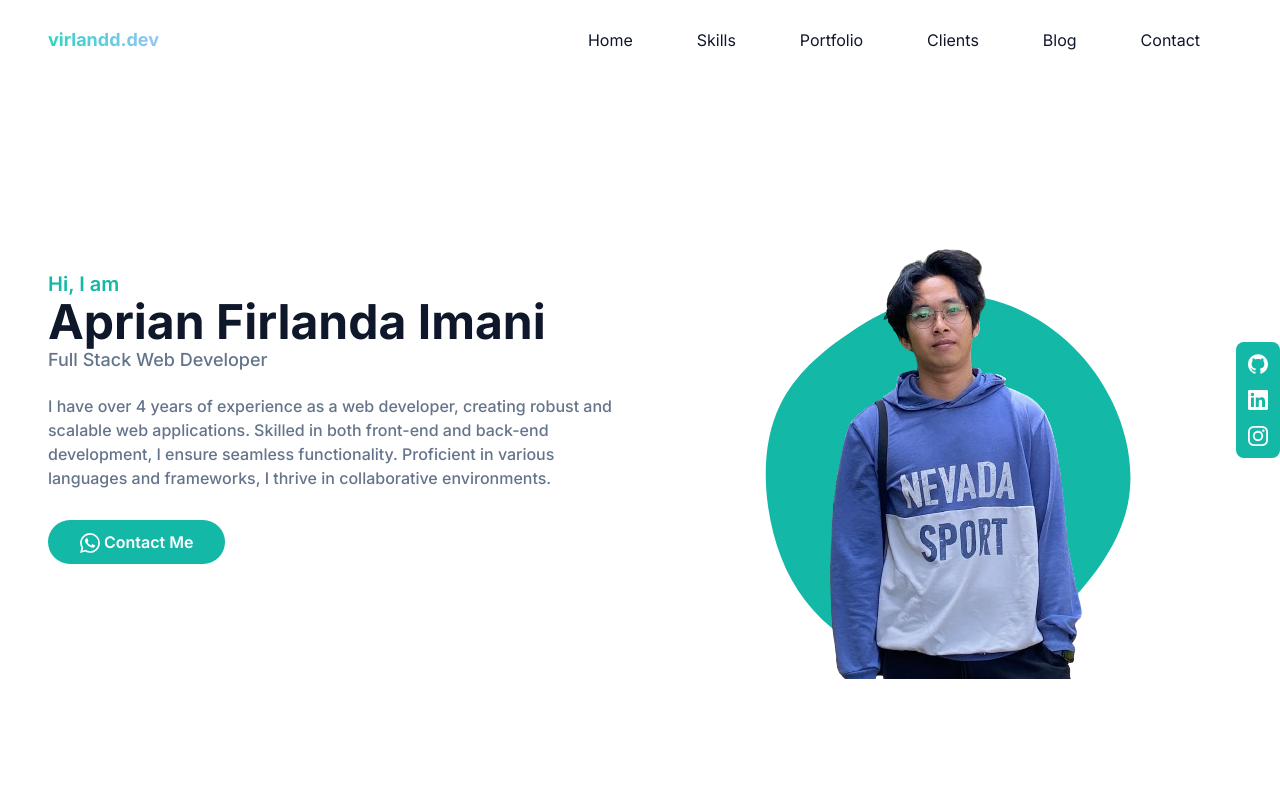
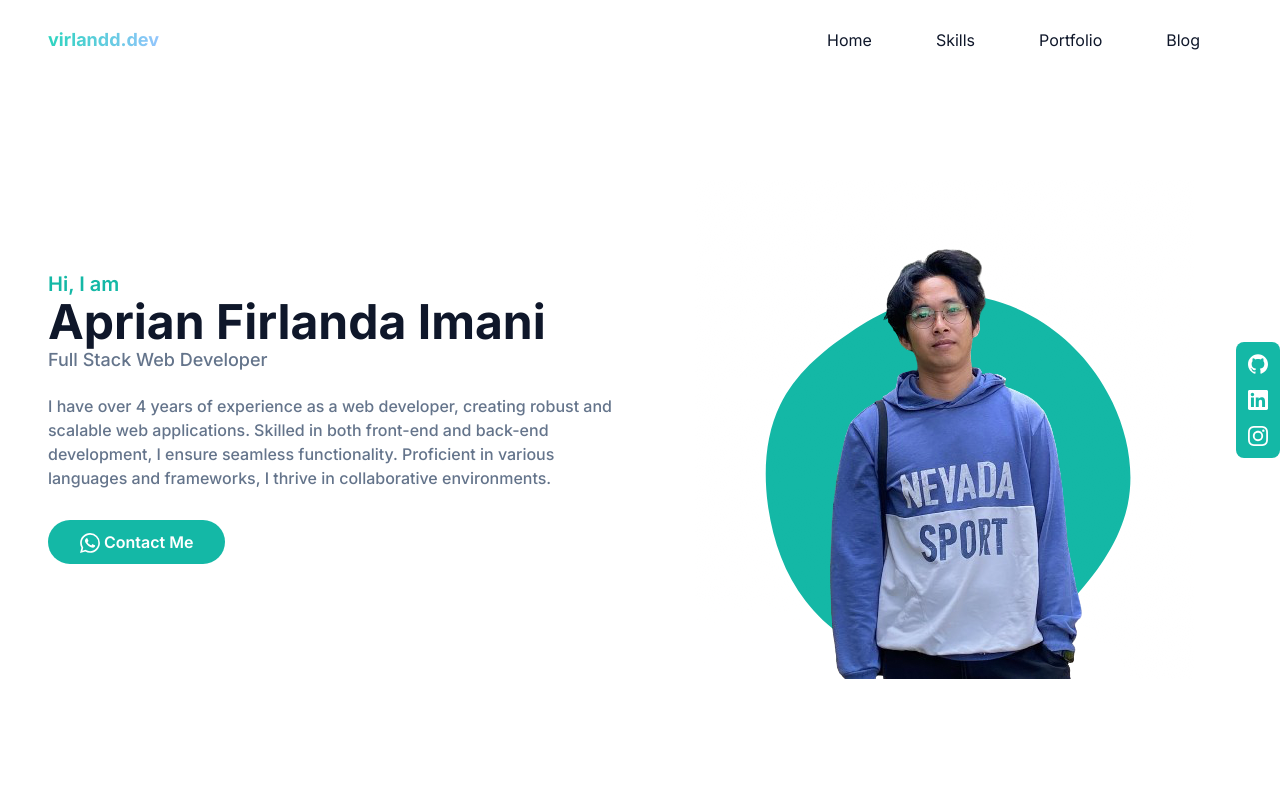
Before and after one commit to aprianfirlanda/my-portofolio, a Next.js app: page / in a window 1280 px wide. Shown: the top 800 px of the page. Built offline with nearby package versions, Linux system fonts and the light colour scheme.

Commit message:
feat: update nav menu

```diff
--- a/src/constants/index.js
+++ b/src/constants/index.js
@@ -12,16 +12,8 @@ export const navItems = [
     name: 'Portfolio'
   },
   {
-    link: '#clients',
-    name: 'Clients'
-  },
-  {
     link: '#blog',
     name: 'Blog'
-  },
-  {
-    link: '#contact',
-    name: 'Contact'
   }
 ]
 
```
